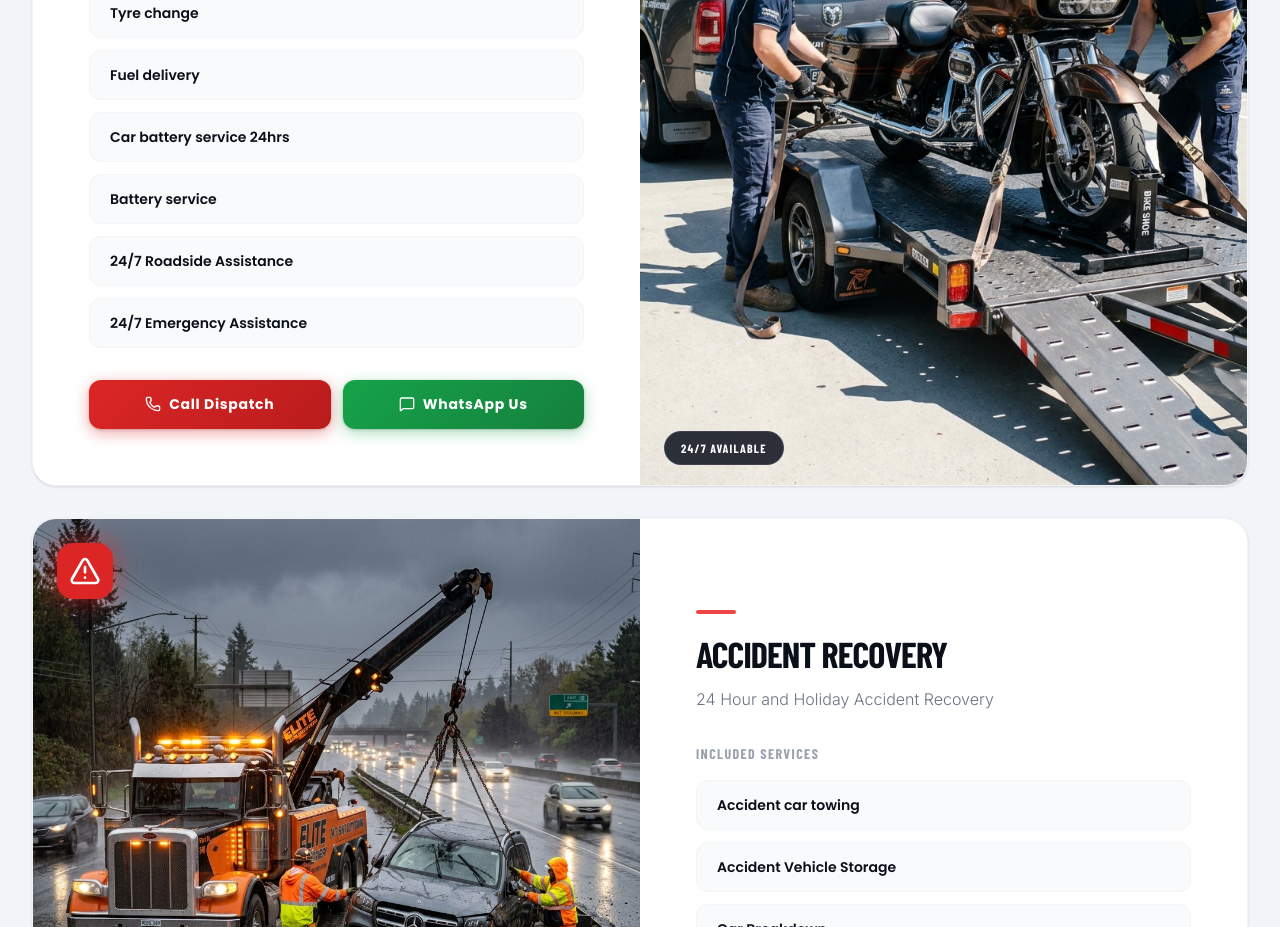
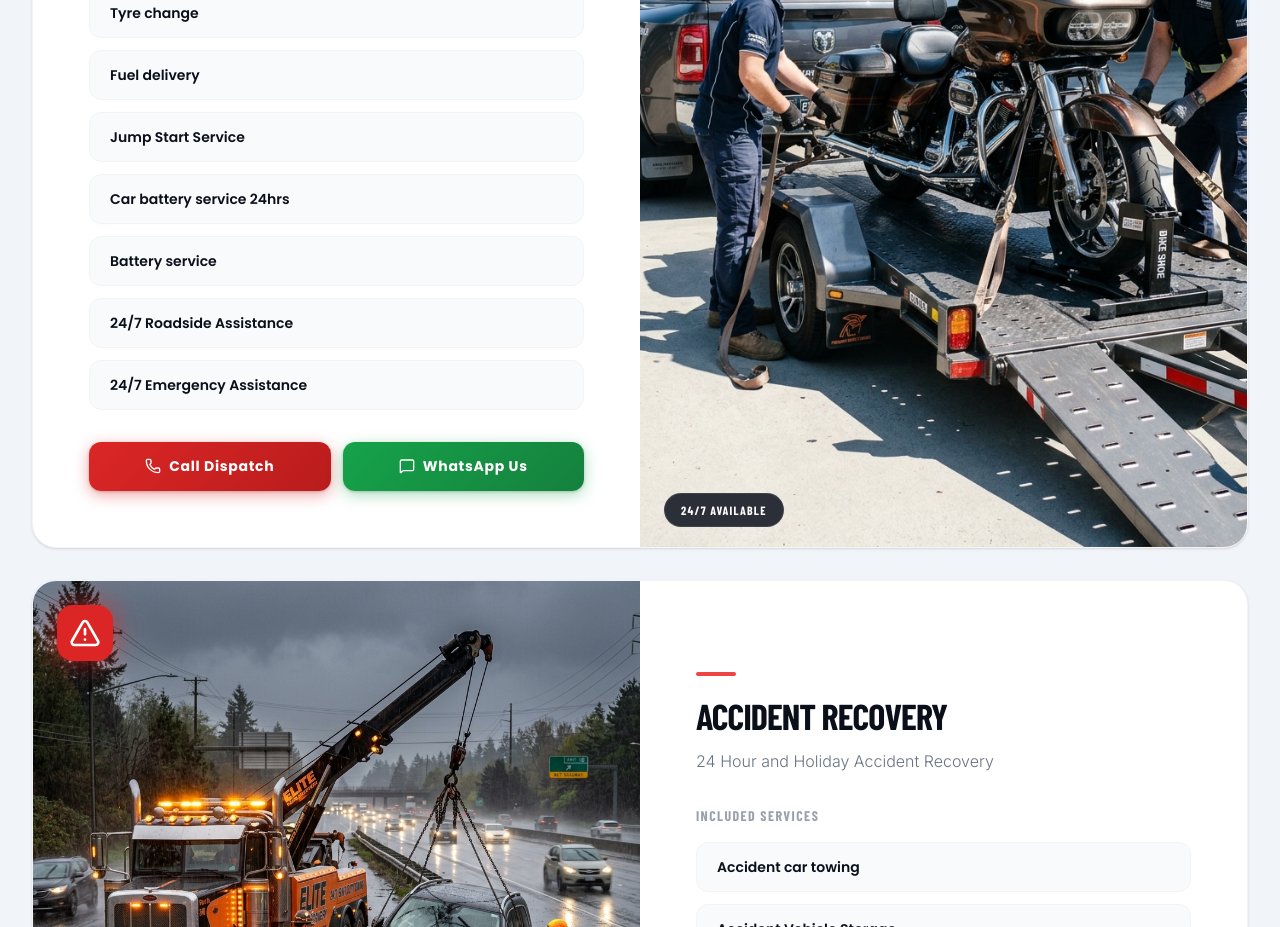
Before and after one commit to sanjanachandrashekar09/speed-track-towing, a React (Vite) app: page /services in a window 1280 px wide. Shown: the part 1840-2767 px from the top of the page. Built offline with nearby package versions, Linux system fonts and the light colour scheme; a web font is replaced by a local one.

Commit message:
Add Jump Start service

```diff
--- a/src/pages/Services.jsx
+++ b/src/pages/Services.jsx
@@ -36,6 +36,7 @@ export default function Services() {
         { name: "Car lockouts" },
         { name: "Tyre change" },
         { name: "Fuel delivery" },
+        { name: "Jump Start Service" },
         { name: "Car battery service 24hrs" },
         { name: "Battery service" },
         { name: "24/7 Roadside Assistance" },
```
